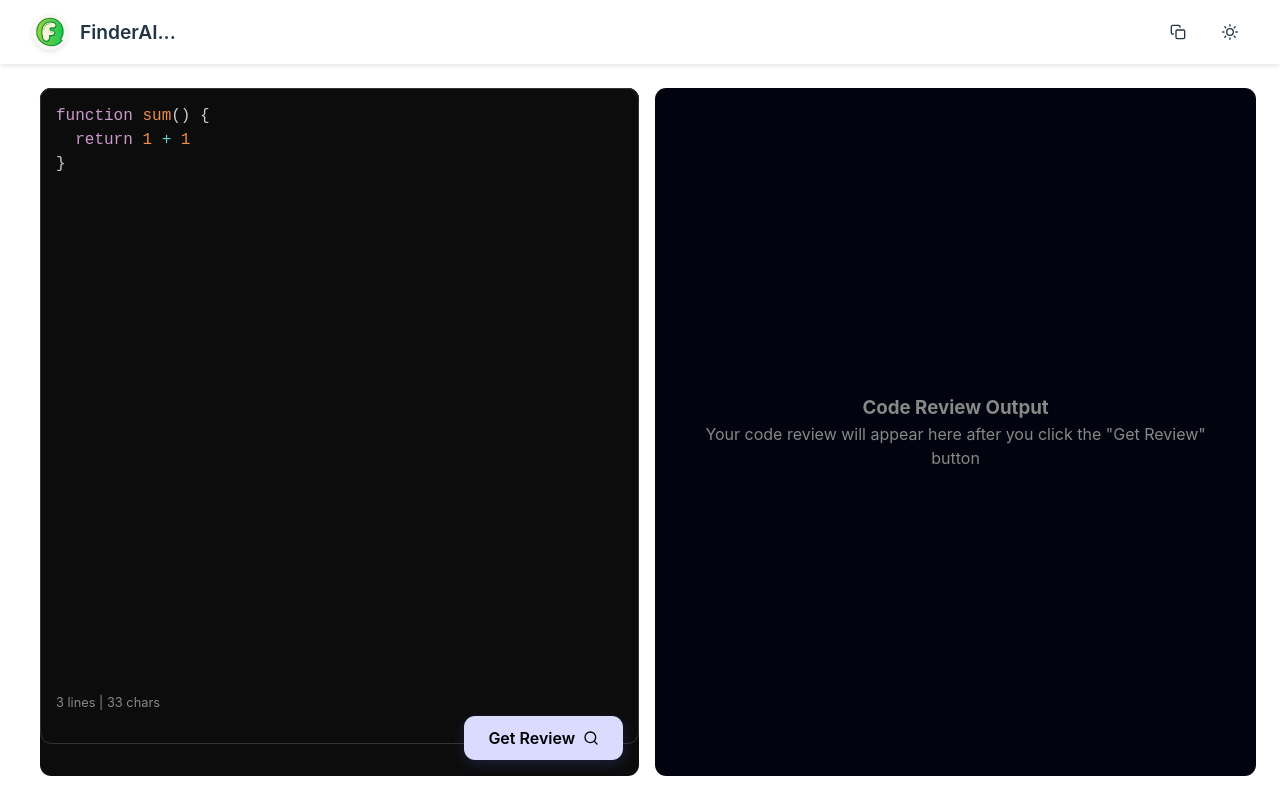
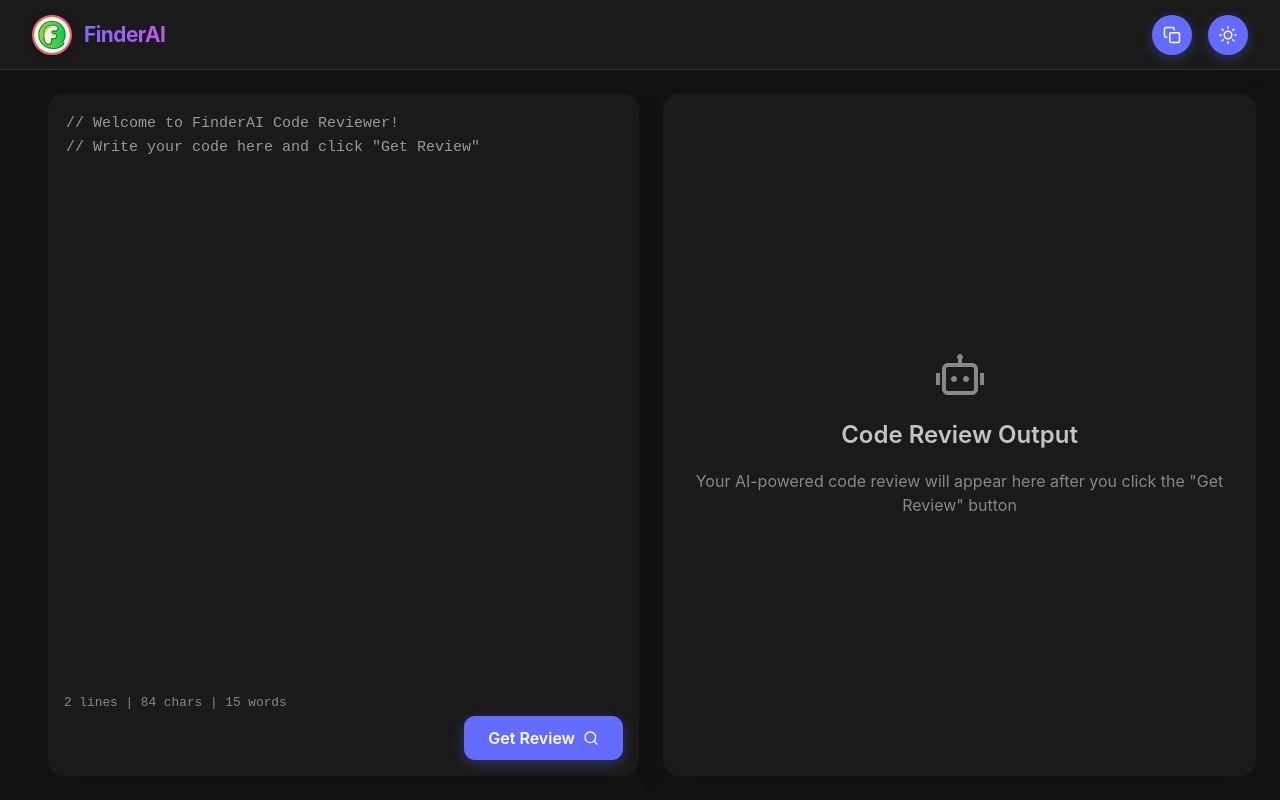
Before and after one commit to vishalsinha2004/FinderAI, a React (Vite) app in the folder Frontend/: page / in a window 1280 px wide. Built offline with nearby package versions, Linux system fonts and the light colour scheme.

Commit message:
Enhance dark mode functionality and improve UI elements in App component

```diff
--- a/Frontend/src/App.css
+++ b/Frontend/src/App.css
@@ -13,44 +13,43 @@ body,
 }
 
 .dark {
-  --bg-color: #242424;
-  --text-color: rgba(255, 255, 255, 0.87);
-  --editor-bg: #0c0c0c;
+  --bg-color: #121212;
+  --text-color: rgba(255, 255, 255, 0.92);
+  --editor-bg: #1a1a1a;
   --editor-text: #f8f8f2;
-  --editor-border: #333;
-  --right-bg: #01040e;
-  --button-bg: rgb(219, 219, 255);
-  --button-text: #000;
-  --button-hover: rgb(200, 200, 255);
+  --right-bg: #1a1a1a;
+  --button-bg: rgb(100, 108, 255);
+  --button-text: #fff;
+  --button-hover: rgb(80, 88, 235);
   --nav-bg: #1a1a1a;
   --nav-text: #ffffff;
   --logo-filter: none;
-  --button-shadow: 0 4px 14px rgba(100, 108, 255, 0.2);
+  --button-shadow: 0 4px 14px rgba(100, 108, 255, 0.3);
+  --glass-border: rgba(255, 255, 255, 0.1);
 }
 
 .light {
-  --bg-color: #ffffff;
+  --bg-color: #f8f8f8;
   --text-color: #213547;
-  --editor-bg: #f8f8f8;
+  --editor-bg: #ffffff;
   --editor-text: #333;
-  --editor-border: #ddd;
-  --right-bg: #f5f5f5;
+  --right-bg: #ffffff;
   --button-bg: #646cff;
   --button-text: #fff;
   --button-hover: #535bf2;
-  --nav-bg: #f9f9f9;
+  --nav-bg: #ffffff;
   --nav-text: #213547;
   --logo-filter: brightness(0) invert(0);
-  --button-shadow: 0 4px 14px rgba(0, 0, 0, 0.1);
+  --button-shadow: 0 4px 14px rgba(0, 0, 0, 0.15);
+  --glass-border: rgba(0, 0, 0, 0.1);
 }
 
 body {
   background-color: var(--bg-color);
   color: var(--text-color);
-  font-family: -apple-system, BlinkMacSystemFont, 'Segoe UI', Roboto, Oxygen, Ubuntu, Cantarell, 'Open Sans', 'Helvetica Neue', sans-serif;
+  font-family: 'Inter', -apple-system, BlinkMacSystemFont, 'Segoe UI', Roboto, Oxygen, Ubuntu, Cantarell, 'Open Sans', 'Helvetica Neue', sans-serif;
 }
 
-/* Navbar Styles */
 .navbar {
   display: flex;
   justify-content: space-between;
@@ -58,27 +57,55 @@ body {
   padding: 1rem 2rem;
   background-color: var(--nav-bg);
   color: var(--nav-text);
-  box-shadow: 0 2px 4px rgba(0, 0, 0, 0.1);
-  height: 64px;
+  height: 70px;
+  position: relative;
+  z-index: 10;
+  border-bottom: 1px solid var(--glass-border);
+  box-shadow: 0 2px 20px rgba(0, 0, 0, 0.1);
 }
 
 .navbar-brand {
   display: flex;
   align-items: center;
   gap: 0.75rem;
-  font-size: 1.2rem;
-  font-weight: 600;
+  font-size: 1.3rem;
+  font-weight: 700;
+  letter-spacing: -0.5px;
+  position: relative;
+}
+
+.navbar-brand span {
+  background: linear-gradient(90deg, #646cff, #af5cf7, #ff5c5c);
+  -webkit-background-clip: text;
+  background-clip: text;
+  color: transparent;
+  animation: rgbFlow 8s ease infinite;
+  background-size: 300% 300%;
 }
 
 .logo-img {
-  height: 36px;
-  width: 36px;
+  height: 40px;
+  width: 40px;
   border-radius: 50%;
   object-fit: cover;
   filter: var(--logo-filter);
   transition: all 0.3s ease;
-  border: 2px solid var(--button-bg);
-  box-shadow: 0 2px 4px rgba(0, 0, 0, 0.1);
+  border: 2px solid transparent;
+  box-shadow: 0 2px 10px rgba(0, 0, 0, 0.2);
+  animation: rgbBorder 8s ease infinite;
+}
+
+@keyframes rgbFlow {
+  0% { background-position: 0% 50%; }
+  50% { background-position: 100% 50%; }
+  100% { background-position: 0% 50%; }
+}
+
+@keyframes rgbBorder {
+  0% { border-color: #646cff; }
+  33% { border-color: #af5cf7; }
+  66% { border-color: #ff5c5c; }
+  100% { border-color: #646cff; }
 }
 
 .navbar-actions {
@@ -86,7 +113,6 @@ body {
   gap: 1rem;
 }
 
-/* Button Styles */
 .theme-toggle, .copy-button {
   display: flex;
   align-items: center;
@@ -99,37 +125,40 @@ body {
   cursor: pointer;
   font-weight: 500;
   transition: all 0.2s ease;
-  width: 36px;
-  height: 36px;
+  width: 40px;
+  height: 40px;
+  box-shadow: var(--button-shadow);
+  position: relative;
+  overflow: hidden;
 }
 
 .theme-toggle:hover, .copy-button:hover {
   background-color: var(--button-hover);
-  transform: translateY(-1px);
+  transform: translateY(-2px);
+  box-shadow: 0 6px 16px rgba(100, 108, 255, 0.3);
 }
 
 .theme-toggle:active, .copy-button:active {
   transform: translateY(0);
+  box-shadow: 0 2px 8px rgba(100, 108, 255, 0.2);
 }
 
-/* Main Content Styles */
 main {
-  height: calc(100% - 64px);
+  height: calc(100% - 70px);
   width: 100%;
   padding: 1.5rem;
   display: flex;
-  gap: 1rem;
+  gap: 1.5rem;
 }
 
 main .left,
 main .right {
   height: 100%;
   flex-basis: 50%;
-  border-radius: 0.7rem;
-}
-
-main .left {
+  border-radius: 1rem;
   background-color: var(--editor-bg);
+  box-shadow: 0 8px 32px rgba(0, 0, 0, 0.1);
+  overflow: hidden;
   position: relative;
 }
 
@@ -139,8 +168,9 @@ main .left {
   height: calc(100% - 2rem);
   width: 100%;
   margin: 0;
-  border-radius: 0.7rem;
+  border-radius: 1rem;
   background-color: var(--editor-bg);
+  border: none;
 }
 
 .code-info {
@@ -149,6 +179,7 @@ main .left {
   left: 1rem;
   font-size: 0.8rem;
   color: #888;
+  font-family: 'Fira Code', monospace;
 }
 
 .review-button {
@@ -170,26 +201,24 @@ main .left {
   transition: all 0.2s ease;
   box-shadow: var(--button-shadow);
   gap: 0.5rem;
+  font-family: 'Inter', sans-serif;
+  z-index: 2;
 }
 
 .review-button:hover {
   background-color: var(--button-hover);
   transform: translateY(-2px);
-  box-shadow: 0 6px 16px rgba(0, 0, 0, 0.15);
+  box-shadow: 0 6px 20px rgba(100, 108, 255, 0.4);
 }
 
 .review-button:active {
   transform: translateY(0);
-  box-shadow: 0 2px 8px rgba(0, 0, 0, 0.1);
+  box-shadow: 0 2px 10px rgba(100, 108, 255, 0.3);
 }
 
 .review-button:disabled {
   opacity: 0.7;
   cursor: not-allowed;
-}
-
-.review-button.loading {
-  background-color: var(--button-bg);
 }
 
 .button-text {
@@ -202,7 +231,6 @@ main .left {
   align-items: center;
 }
 
-/* Loading Animation */
 .loading-dots {
   display: inline-flex;
   align-items: center;
@@ -234,10 +262,8 @@ main .left {
   }
 }
 
-/* Right Panel Styles */
 main .right {
-  background-color: var(--right-bg);
-  padding: 1rem 2rem;
+  padding: 1.5rem;
   font-size: 1rem;
   overflow: auto;
   color: var(--text-color);
@@ -251,6 +277,14 @@ main .right {
   height: 100%;
   text-align: center;
   color: #888;
+  gap: 1rem;
+}
+
+.placeholder h3 {
+  font-size: 1.5rem;
+  font-weight: 600;
+  color: var(--text-color);
+  opacity: 0.8;
 }
 
 .right pre {
@@ -273,11 +307,11 @@ main .right {
   border-radius: 4px;
 }
 
-/* Responsive Styles */
 @media (max-width: 768px) {
   main {
     flex-direction: column;
     padding: 1rem;
+    gap: 1rem;
   }
 
   main .left,
@@ -303,31 +337,34 @@ main .right {
 
   .theme-toggle, .copy-button {
     padding: 0.5rem;
+    width: 36px;
+    height: 36px;
   }
 }
 
 @media (max-width: 480px) {
   main {
-    padding: 0.5rem;
-    gap: 0.5rem;
+    padding: 0.75rem;
+    gap: 0.75rem;
   }
 
   main .right {
-    padding: 0.75rem;
+    padding: 1rem;
     font-size: 0.9rem;
   }
 
   .navbar-brand span {
-    font-size: 1rem;
+    font-size: 1.1rem;
   }
 
   .logo-img {
-    height: 30px;
-    width: 30px;
+    height: 34px;
+    width: 34px;
   }
 
   .review-button {
-    min-width: 100px;
+    min-width: 110px;
     padding: 0.5rem 0.8rem;
+    font-size: 0.85rem;
   }
 }
--- a/Frontend/src/App.jsx
+++ b/Frontend/src/App.jsx
@@ -10,19 +10,22 @@ import './App.css';
 import { ToastContainer, toast } from 'react-toastify';
 import 'react-toastify/dist/ReactToastify.css';
 import { FiSun, FiMoon, FiCopy, FiSearch } from 'react-icons/fi';
+import { RiRobot2Line } from 'react-icons/ri';
 import logo from './assets/fm.png';
 
 function App() {
-  const [darkMode, setDarkMode] = useState(true);
-  const [code, setCode] = useState(`function sum() {
-  return 1 + 1
-}`);
+  const [darkMode, setDarkMode] = useState(() => {
+    const savedMode = localStorage.getItem('darkMode');
+    return savedMode ? JSON.parse(savedMode) : true;
+  });
+  const [code, setCode] = useState(`// Welcome to FinderAI Code Reviewer!\n// Write your code here and click "Get Review"`);
   const [loading, setLoading] = useState(false);
   const [review, setReview] = useState('');
 
   useEffect(() => {
     prism.highlightAll();
-    document.body.className = darkMode ? 'dark-mode' : 'light-mode';
+    document.body.className = darkMode ? 'dark' : 'light';
+    localStorage.setItem('darkMode', JSON.stringify(darkMode));
   }, [darkMode]);
 
   async function reviewCode() {
@@ -54,20 +57,33 @@ function App() {
       <nav className="navbar">
         <div className="navbar-brand">
           <img src={logo} alt="Finder Logo" className="logo-img" />
-          <span>FinderAI...</span>
+          <span>FinderAI</span>
         </div>
         <div className="navbar-actions">
-          <button className="copy-button" onClick={copyToClipboard}>
-            <FiCopy />
+          <button className="copy-button" onClick={copyToClipboard} aria-label="Copy code">
+            <FiCopy size={18} />
           </button>
-          <button onClick={() => setDarkMode(!darkMode)} className="theme-toggle">
-            {darkMode ? <FiSun /> : <FiMoon />}
+          <button
+            onClick={() => setDarkMode(!darkMode)}
+            className="theme-toggle"
+            aria-label={darkMode ? "Switch to light mode" : "Switch to dark mode"}
+          >
+            {darkMode ? <FiSun size={18} /> : <FiMoon size={18} />}
           </button>
         </div>
       </nav>
 
       <main className={darkMode ? 'dark' : 'light'}>
-        <ToastContainer position="top-right" autoClose={3000} />
+        <ToastContainer
+          position="top-right"
+          autoClose={3000}
+          theme={darkMode ? 'dark' : 'light'}
+          toastStyle={{
+            backdropFilter: 'blur(10px)',
+            background: darkMode ? 'rgba(30, 30, 30, 0.8)' : 'rgba(255, 255, 255, 0.8)',
+            border: `1px solid ${darkMode ? 'rgba(255, 255, 255, 0.1)' : 'rgba(0, 0, 0, 0.1)'}`
+          }}
+        />
 
         <div className="left">
           <div className="code">
@@ -75,28 +91,29 @@ function App() {
               value={code}
               onValueChange={setCode}
               highlight={code => prism.highlight(code, prism.languages.javascript, "javascript")}
-              padding={15}
+              padding={18}
               style={{
-                fontFamily: '"Fira code", "Fira Mono", monospace',
-                fontSize: 16,
-                backgroundColor: darkMode ? '#0c0c0c' : '#f8f8f8',
-                color: darkMode ? '#f8f8f2' : '#333',
-                border: darkMode ? "1px solid #333" : "1px solid #ddd",
-                borderRadius: "0.7rem",
-                height: "100%",
-                width: "100%",
-                overflow: "auto",
-                lineHeight: '1.5',
+                fontFamily: '"Fira Code", "Fira Mono", monospace',
+                fontSize: 15,
+                backgroundColor: 'var(--editor-bg)',
+                color: 'var(--editor-text)',
+                borderRadius: '1rem',
+                height: '100%',
+                width: '100%',
+                overflow: 'auto',
+                lineHeight: '1.6',
+                border: 'none'
               }}
             />
           </div>
           <div className="code-info">
-            {code.split('\n').length} lines | {code.length} chars
+            {code.split('\n').length} lines | {code.length} chars | {code.split(/\s+/).length} words
           </div>
           <button
             onClick={reviewCode}
             className={`review-button ${loading ? 'loading' : ''}`}
             disabled={loading}
+            aria-label="Get code review"
           >
             {loading ? (
               <span className="loading-dots">
@@ -122,8 +139,9 @@ function App() {
             </Markdown>
           ) : (
             <div className="placeholder">
+              <RiRobot2Line size={48} className="rgb-animate" />
               <h3>Code Review Output</h3>
-              <p>Your code review will appear here after you click the "Get Review" button</p>
+              <p>Your AI-powered code review will appear here after you click the "Get Review" button</p>
             </div>
           )}
         </div>
```
